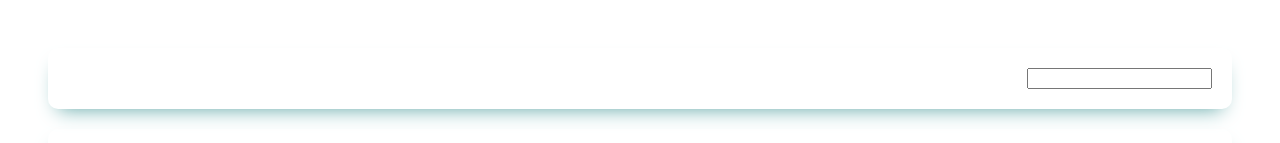
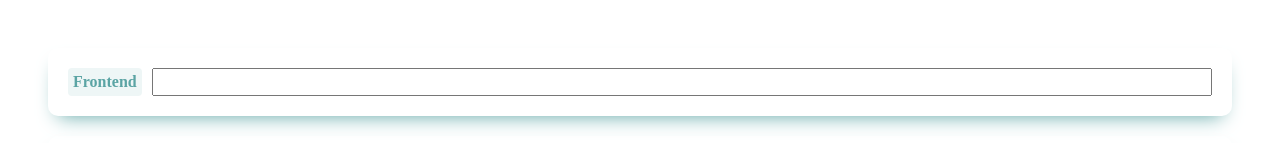
Before and after one commit to C-likethis123/static-job-listings-master, a React (Vite) app: page / in a window 1280 px wide. Shown: the top 143 px of the page. Built offline with nearby package versions, Linux system fonts and the light colour scheme.

Commit message:
feat: allow adding tags using a taginput

```diff
--- /dev/null
+++ b/src/SearchBar/index.css
@@ -0,0 +1,12 @@
+.container {
+  box-shadow: hsl(180, 29%, 50%) 0px 10px 20px -10px;
+  border-radius: 10px;
+  display: flex;
+  margin-bottom: 20px;
+  border-radius: 10px;
+}
+
+.search {
+  width: 100%;
+  outline: none;
+}
--- a/src/SearchBar.tsx
+++ b/src/SearchBar/index.tsx
@@ -3,15 +3,24 @@ import React from 'react';
 import ToolList from "src/ToolList";
 import FilterTag from "src/Tags/FilterTags";
 
+import './index.css';
+
 // TODO: create a tag input component
 const NavBar: React.FC = () => {
-  const [tags, setTags] = React.useState<string[]>([]);
+  const [tags, setTags] = React.useState<string[]>(["Frontend"]);
+  const handleAddTags = (event) => {
+    if (event.code === "Enter") {
+      const { target: { value } } = event;
+      setTags([...tags, value]);
+      event.target.value = "";
+    }
+  }
   return (
       <div className="container">
       <ToolList>
       {tags.map(tag => <FilterTag key={tag} isCancelable>{tag}</FilterTag>)}
       </ToolList>
-      <input />
+      <input onKeyPress={handleAddTags}className="search" />
       </div>
       );
 }
```
